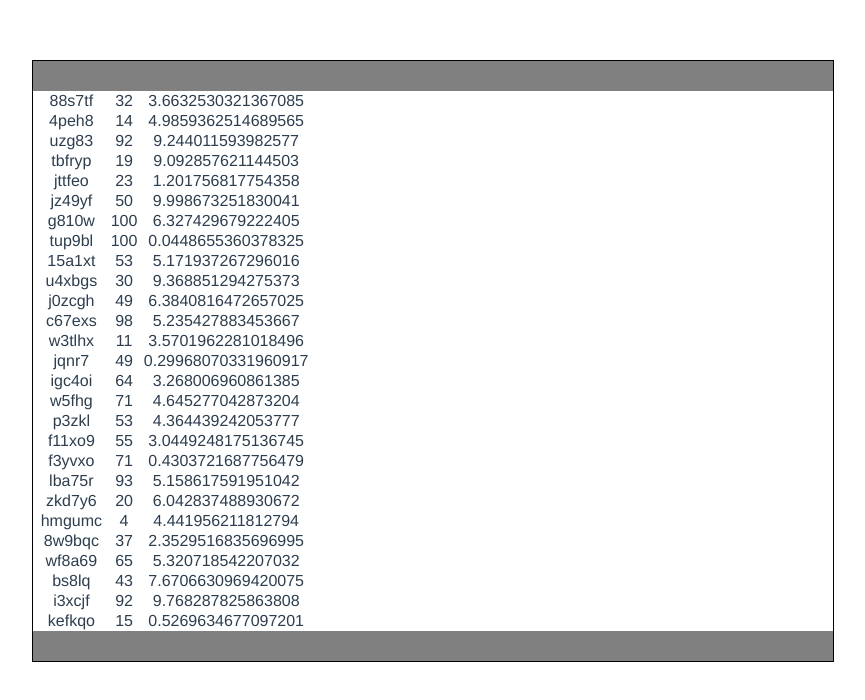
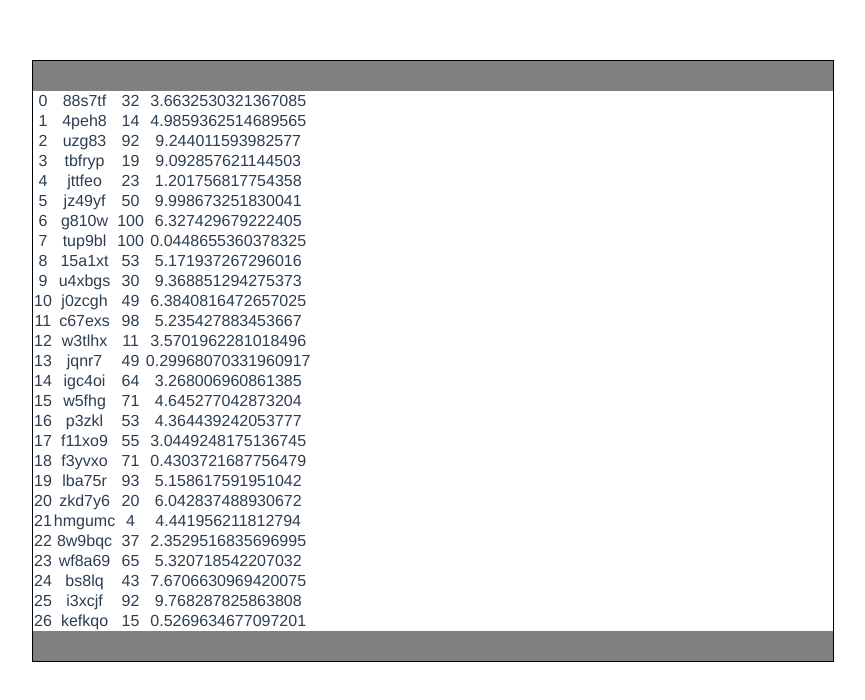
Before and after one commit to bkapus2/VueVirtualScroller, a Vue app: page / in a window 1280 px wide. Shown: the top 700 px of the page, without its empty margins (207-1072 px from the left). Built offline with nearby package versions, Linux system fonts and the light colour scheme.

Commit message:
virtual scroller correctly determines indexes for rendering

```diff
--- a/src/App.vue
+++ b/src/App.vue
@@ -4,8 +4,8 @@
     <!-- <HelloWorld/> -->
     <virtual-scroll
       v-bind:items="items">
-      <div slot="before-content" class="before-content outside-content"></div>
-      <div slot="after-content" class="after-content outside-content"></div>
+      <div slot="before-content" class="outside-content"></div>
+      <div slot="after-content" class="outside-content"></div>
     </virtual-scroll>
   </div>
 </template>
@@ -15,7 +15,7 @@ import VirtualScroll from './components/VirtualScroll';
 const randomString = () => Math.random().toString(36).substring(7);
 const randomInt = () => Math.ceil(Math.random()*100);
 const randomFloat = () => Math.random()*10;
-const items = Array(1000).fill(undefined).map(()=>({
+const items = Array(100).fill(undefined).map(()=>({
   col1: randomString(),
   col2: randomInt(),
   col3: randomFloat(),
@@ -47,16 +47,5 @@ export default {
 .outside-content {
   height: 30px;
   background-color: gray;
-  position: relative;
-  left: 0;
-  right: 0;
-}
-.before-content {
-  top: 0;
-  position: sticky;
-}
-.after-content {
-  bottom: 0;
-  position: sticky;
 }
 </style>
--- a/src/components/VirtualScroll.vue
+++ b/src/components/VirtualScroll.vue
@@ -1,19 +1,29 @@
 <template>
-  <div class="virtual-scroller">
-    <slot
-      ref="before-content"
-      name="before-content">
-    </slot>
+  <div
+    class="virtual-scroller"
+    v-on:scroll="onScroll">
+    <div
+      v-on-mounted="onBeforeContentMounted"
+      ref="beforeContent"
+      class="before-content">
+      <slot name="before-content"></slot>
+    </div>
     <component
       ref="container"
       class="container"
-      v-bind:is="itemsComponent || itemsTag">
+      v-bind:is="itemsComponent || itemsTag"
+      v-bind:style="containerStyle">
       <component
+        v-on-mounted="updateItemHeight(itemIndex)"
+        v-on-updated="updateItemHeight(itemIndex)"
         v-bind:is="itemComponent || itemTag"
         v-for="(item, itemIndex) in items"
         v-bind:key="itemIndex"
         v-bind:item="item"
         v-bind:item-index="itemIndex">
+        <td>
+          {{ itemIndex }}
+        </td>
         <td
           v-for="(itemProperty, itemPropertyIndex) in itemProperties"
           v-bind:key="itemPropertyIndex">
@@ -21,16 +31,32 @@
         </td>
       </component>
     </component>
-    <slot
-      ref="after-content"
-      name="after-content">
-    </slot>
-    <div>
+    <div
+      v-on-mounted="onAfterContentMounted"
+      ref="afterContent"
+      class="after-content">
+      <slot name="after-content"></slot>
+    </div>
+    <div
+      class="background"
+      ref="background"
+      v-bind:style="backgroundStyle">
     </div>
   </div>
 </template>
 
 <script>
+const onMounted = {
+  inserted(el, binding) {
+    binding.value(el);
+  }
+}
+const onUpdated = {
+  updated(el, binding) {
+    binding.value(el);
+  }
+}
+
 export default {
   props: {
     items: {
@@ -56,10 +82,26 @@ export default {
       required: false,
     },
   },
+  directives: {
+    onMounted,
+    onUpdated,
+  },
   data() {
     return {
-      totalHeight: 0,
+      // todo: will updating scrollTop affect something that depends on height?
+      virtualScroller: {
+        height: 0,
         scrollTop: 0,
+      },
+      beforeContent: {
+        height: 0,
+      },
+      afterContent: {
+        height: 0,
+      },
+      itemHeights: Array(this.items.length).fill(24),
+      renderFromIndex: 0,
+      renderToIndex: 10,
     }
   },
   computed: {
@@ -70,22 +112,95 @@ export default {
       } else {
         return [];
       }
+    },
+    containerStyle() {
+      const { beforeContent, afterContent } = this;
+      return {
+        marginTop: beforeContent.height + 'px',
+        marginBottom: afterContent.height + 'px',
       }
     },
+    availableHeight() {
+      const { virtualScroller, beforeContent, afterContent } = this;
+      return virtualScroller.height - beforeContent.height - afterContent.height;
+    },
+    backgroundStyle() {
+      const { itemHeights, beforeContent, afterContent } = this;
+      let sumItemHeights = 0;
+      for (var itemHeight of itemHeights) {
+        sumItemHeights += itemHeights;
+      }
+      return {
+        height: ( sumItemHeights + beforeContent.height + afterContent.height ) + 'px',
+      }
+    },
+  },
   mounted() {
-    this.updateTotalHeight();
+    this.initializeHeights();
+    this.updateRenderedItems();
   },
   methods: {
-    onResize() {
-
+    onScroll() {
+      const { scrollTop } = this.$el;
+      this.virtualScroller.scrollTop = scrollTop;
+      this.syncPoitionUpdate();
+      this.updateRenderedItems();
     },
-    onScroll() {
-
+    syncPoitionUpdate() {
+      const { scrollTop } = this.$el;
+      this.$refs.beforeContent.style.top = scrollTop + 'px';
+      this.$refs.afterContent.style.bottom = (-scrollTop) + 'px';
     },
-    updateTotalHeight() {
+    initializeHeights() {
       const { offsetHeight } = this.$el;
-      this.totalHeight = offsetHeight;
+      this.virtualScroller.height = offsetHeight;
+      this.beforeContent.height = this.$refs.beforeContent.offsetHeight;
+      this.afterContent.height = this.$refs.afterContent.offsetHeight;
     },
+    onBeforeContentMounted(...args) {
+      console.log(...args);
+    },
+    onAfterContentMounted(...args) {
+      console.log(...args);
+    },
+    updateItemHeight(itemIndex) {
+      return el => {
+        const itemHeights = this.itemHeights.slice(0);
+        itemHeights.splice(itemIndex, 1, el.offsetHeight)
+        this.itemHeights = itemHeights;
+      }
+    },
+    updateRenderedItems() {
+      const { scrollTop } = this.$el;
+      const { itemHeights, virtualScroller, beforeContent, afterContent } = this;
+      const renderFromHeight = scrollTop + beforeContent.height;
+      const renderToHeight = virtualScroller.height + scrollTop
+        - beforeContent.height - afterContent.height;
+      const itemsLen = this.items.length;
+      let index = 0;
+      let heightAccumulator = 0;
+      let renderFromIndex = null;
+      let renderToIndex = null;
+      while(index < itemsLen) {
+        heightAccumulator+=itemHeights[index];
+        console.log(heightAccumulator)
+        if (heightAccumulator > scrollTop && renderFromIndex === null) {
+          renderFromIndex = index - 1;
+        }
+        if (heightAccumulator > renderToHeight && renderToIndex === null) {
+          renderToIndex = index;
+          break;
+        }
+        index++;
+      }
+      this.renderFromIndex = renderFromIndex < 0 ? 0 : renderFromIndex;
+      this.renderToIndex = renderToIndex || itemsLen - 1;
+    }
+  },
+  watch: {
+    items(items) {
+      this.itemsHeights = Array(items.length).fill(24);
+    }
   }
 }
 </script>
@@ -100,4 +215,21 @@ export default {
 .container {
   border-collapse: collapse;
 }
+.before-content {
+  position: absolute;
+  left: 0;
+  top: 0;
+  right: 0;
+}
+.after-content {
+  position: absolute;
+  right: 0;
+  bottom: 0;
+  left: 0;
+}
+.background {
+  position: absolute;
+  width: 100%;
+  top: 0px;
+}
 </style>
```
Lines whose indentation alone changed are shown as unchanged.
